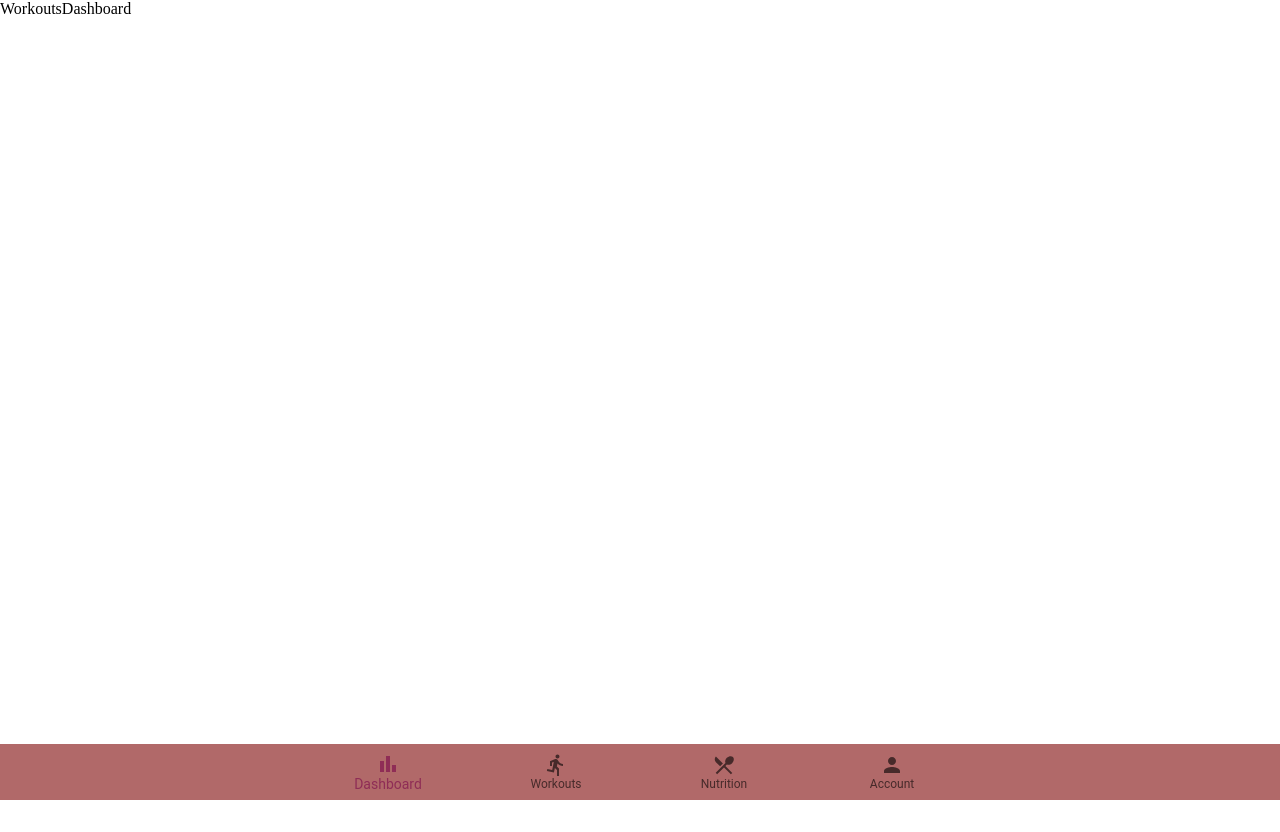
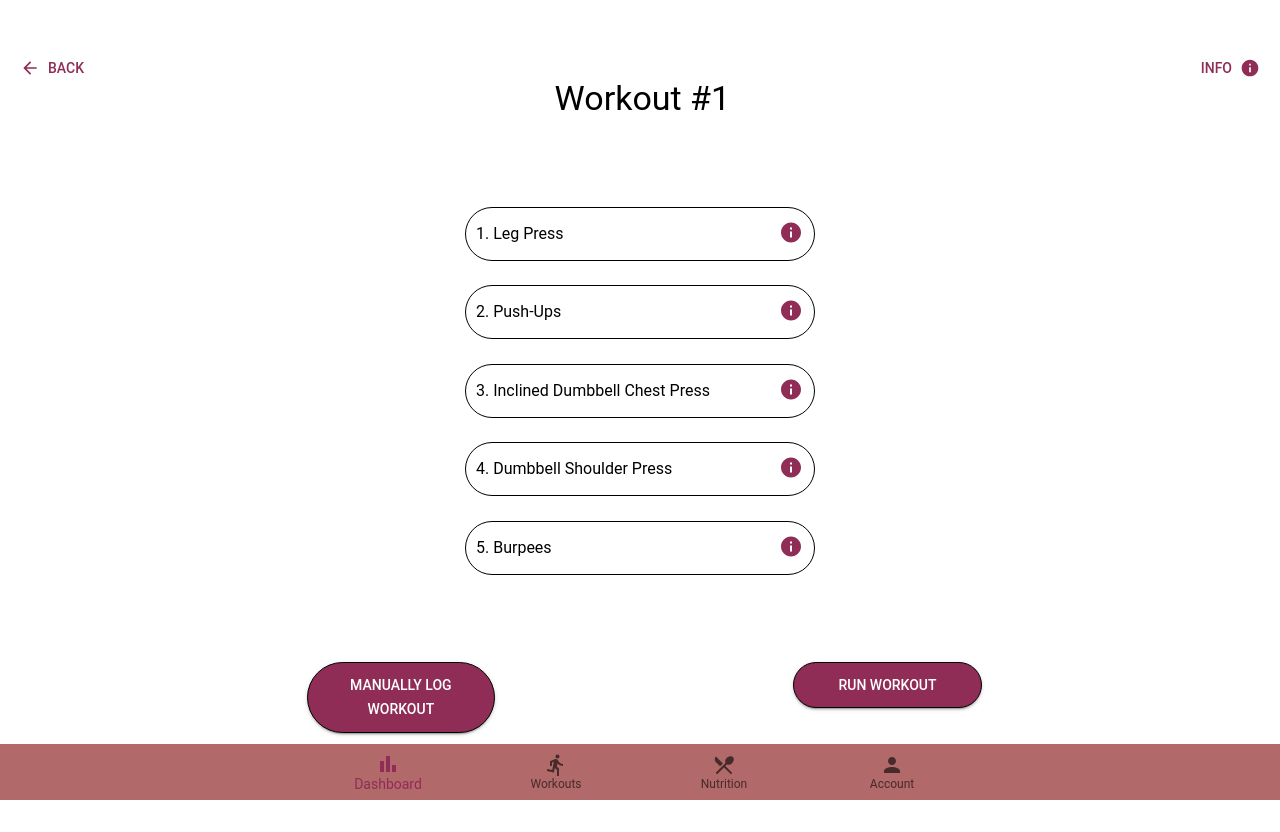
Before and after one commit to joshchyeonlee/EZFit, a React (Create React App) app: page /Workouts in a window 1280 px wide. Before the commit the page ends 800 px from the top, so only its background shows below. Built offline with nearby package versions, Linux system fonts and the light colour scheme.

Commit message:
feat: workouts preview skeleton view

```diff
--- a/src/components/workouts/WorkoutsDashboard.tsx
+++ b/src/components/workouts/WorkoutsDashboard.tsx
@@ -1,5 +1,8 @@
+import WorkoutsPreview from './WorkoutsPreview'
 function WorkoutsDashboard() {
-  return <div>WorkoutsDashboard</div>;
+  return <div>
+    <WorkoutsPreview></WorkoutsPreview>
+  </div>;
 }
 
 export default WorkoutsDashboard;
--- /dev/null
+++ b/src/components/workouts/WorkoutsPreview.tsx
@@ -0,0 +1,166 @@
+import * as React from 'react';
+import { useState } from 'react';
+import Button from '@mui/material/Button';
+import Typography from '@mui/material/Typography';
+import Box from '@mui/material/Box';
+import Grid from '@mui/material/Grid';
+import ArrowBackIcon from '@mui/icons-material/ArrowBack';
+import InfoIcon from '@mui/icons-material/Info';
+import { IconButton, List, ListItem, ListItemSecondaryAction, ListItemText } from '@mui/material';
+
+interface Exercise {
+  name: string;
+  muscles: string;
+  equipment: string;
+  execution: string;
+  rest: string;
+  gif: string;
+}
+
+const exercises: Exercise[] = [
+  {
+    name: 'Leg Press',
+    muscles: 'Legs, glutes, core',
+    equipment: 'Leg press machine',
+    execution: 'Sit on the leg press machine and place your feet on the platform. Keep your back flat and your core tight. Slowly lower the platform until your knees are bent at a 90-degree angle. Pause for a second and then push the platform back up to the starting position. Repeat for the desired number of reps.',
+    rest: '90 seconds',
+    gif: 'https://media.giphy.com/media/3o7TKUM3IgJBX2as9O/giphy.gif',
+  },
+  {
+    name: 'Push-Ups',
+    muscles: 'Chest, triceps, shoulders, core',
+    equipment: 'None',
+    execution: 'Place your hands on the floor slightly wider than your shoulders and extend your legs behind you. Keep your body in a straight line from head to toe and your elbows tucked close to your sides. Lower your chest until it almost touches the floor and then push yourself back up to the starting position. Repeat for the desired number of reps.',
+    rest: '60 seconds',
+    gif: 'https://media.giphy.com/media/3oEjI6SIIHBdRxXI40/giphy.gif',
+  },
+  {
+    name: 'Inclined Dumbbell Chest Press',
+    muscles: 'Chest, triceps, shoulders',
+    equipment: 'Dumbbells, incline bench',
+    execution: 'Lie on an incline bench and hold a dumbbell in each hand at chest level. Keep your palms facing forward and your elbows slightly bent. Press the dumbbells up over your chest until your arms are fully extended. Pause for a second and then lower the dumbbells back to the starting position. Repeat for the desired number of reps.',
+    rest: '90 seconds',
+    gif: 'https://media.giphy.com/media/l0HlNQ03J5JxX6lva/giphy.gif',
+  },
+  {
+    name: 'Dumbbell Shoulder Press',
+    muscles: 'Shoulders, triceps',
+    equipment: 'Dumbbells',
+    execution: 'Stand with your feet shoulder-width apart and hold a dumbbell in each hand at shoulder level. Keep your palms facing forward and your elbows slightly bent. Press the dumbbells up over your head until your arms are fully extended. Pause for a second and then lower the dumbbells back to the starting position. Repeat for the desired number of reps.',
+    rest: '60 seconds',
+    gif: 'https://media.giphy.com/media/3o7TKPdUkkcBlYzngo/giphy.gif',
+  },
+  {
+    name: 'Burpees',
+    muscles: 'Full body, cardio',
+    equipment: 'None',
+    execution: 'Stand with your feet shoulder-width apart and your arms by your sides. Squat down and place your hands on the floor in front of you. Kick your legs back into a plank position and do a push-up. Then, bring your legs back to the squat position and jump up as high as you can. Repeat for the desired number of reps.',
+    rest: '45 seconds',
+    gif: 'https://media.giphy.com/media/3o7TKRwpns23QMNNiE/giphy.gif',
+  },
+];
+
+const WorkoutsPreview = () => {
+  const [workout, setWorkout] = useState<number>(0);
+
+  const handleLogWorkout = () => {
+    // TODO: implement logging logic
+    alert('Workout logged!');
+  };
+
+  const handleRunWorkout = () => {
+    // TODO: implement running logic
+    alert('Workout started!');
+  };
+
+  return (
+    <Box
+      sx={{
+        bgcolor: 'primary',
+        height: '100vh',
+        padding: 2,
+      }}
+    >
+      <Grid container spacing={2}>
+        <Grid item xs={12}>
+          <Box
+            sx={{
+              display: 'flex',
+              alignItems: 'center',
+              justifyContent: 'space-between',
+            }}
+          >
+            <Button variant="text" color="primary" startIcon={<ArrowBackIcon />}>
+              Back
+            </Button>
+            <Typography variant="h4" sx={{ marginTop: '5%' }}>Workout #{workout + 1}</Typography>
+            <Button variant="text" color="primary" endIcon={<InfoIcon />}>
+              Info
+            </Button>
+          </Box>
+        </Grid>
+        <Grid item xs={12} sx={{ marginTop: '3%' }}>
+          <List style={{ display: 'flex', flexDirection: 'column', alignItems: 'center' }}>
+            {exercises.map((exercise, index) => (
+              <ListItem
+                key={exercise.name}
+                style={{
+                  width: '350px',
+                  borderRadius: '50px',
+                  border: '1px solid #000',
+                  padding: '10px',
+                  marginTop: '7%',
+                  display: 'flex',
+                  alignItems: 'center',
+                }}
+              >
+                <ListItemText
+                  primary={`${index + 1}.    ${exercise.name}`}
+                />
+                <ListItemSecondaryAction>
+                  <IconButton edge="end" color="primary" sx={{ marginTop: '75%' }}>
+                    <InfoIcon />
+                  </IconButton>
+                </ListItemSecondaryAction>
+              </ListItem>
+            ))}
+          </List>
+
+        </Grid>
+        <Grid container spacing={2} sx={{ marginLeft: '23%', marginTop: '5%' }}>
+          <Grid item xs={6}>
+            <Button
+              variant="contained"
+              color="primary"
+              onClick={handleLogWorkout}
+              sx={{
+                width: '40%', borderRadius: '50px',
+                border: '1px solid #000',
+                padding: '10px'
+              }}
+
+            >
+              Manually Log Workout
+            </Button>
+          </Grid>
+          <Grid item xs={6}>
+            <Button
+              variant="contained"
+              color="primary"
+              onClick={handleRunWorkout}
+              sx={{
+                width: '40%', borderRadius: '50px',
+                border: '1px solid #000',
+                padding: '10px'
+              }}
+            >
+              Run Workout
+            </Button>
+          </Grid>
+        </Grid>
+      </Grid>
+    </Box>
+  );
+};
+
+export default WorkoutsPreview;
```
